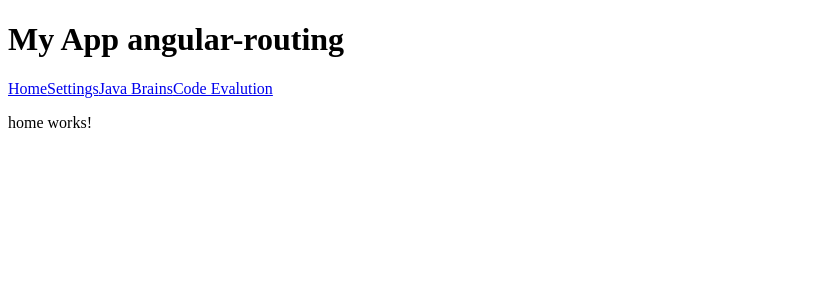
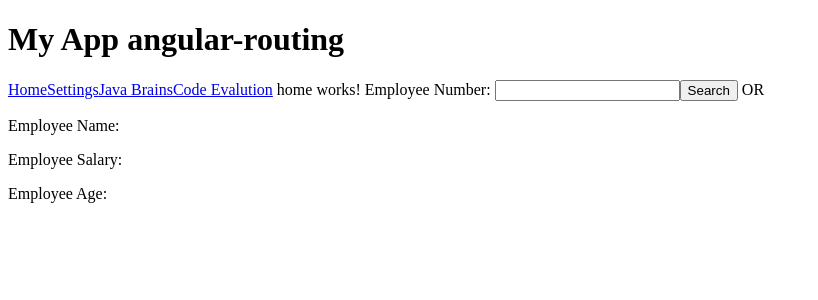
Before and after one commit to venkateshmudoju/angular, an Angular app in the folder angular-routing/: page /home in a window 1280 px wide. Shown: the top 300 px of the page, without its empty margins (0-818 px from the left). Built offline with nearby package versions, Linux system fonts and the light colour scheme.

Commit message:
Test Servie Sample

```diff
--- a/angular-routing/src/app/app.module.ts
+++ b/angular-routing/src/app/app.module.ts
@@ -11,6 +11,9 @@ import { SettingsContactComponent } from './settings-contact/settings-contact.co
 import { CodeEvalutionModule } from './code-evalution/code-evalution.module';
 import { JavabrainsModule } from './javabrains/javabrains.module';
 import { TestService } from './test.service';
+import { HttpClientModule} from '@angular/common/http';
+import { FormsModule } from '@angular/forms';
+
 
 @NgModule({
   declarations: [
@@ -22,6 +25,8 @@ import { TestService } from './test.service';
     SettingsContactComponent
   ],
   imports: [
+    FormsModule,
+    HttpClientModule,
     BrowserModule,
     AppRoutingModule,
     CodeEvalutionModule,
--- a/angular-routing/src/app/home/home.component.html
+++ b/angular-routing/src/app/home/home.component.html
@@ -1,3 +1,14 @@
-<p>
+
   home works!
-</p>
+   Employee Number: <input type="text" [(ngModel)]="employeeId" value="7202">
+   <button (click)="search()">Search</button>
+   <!-- {"id":"7202","employee_name":"wreererr","employee_salary":"45","employee_age":"677734","profile_image":""} -->
+   <div *ngIf="response">
+      <p>Employee Name: {{response.employee_name}}</p>
+      <p>Employee Salary: {{response.employee_salary}}</p>
+      <p>Employee Age: {{response.employee_age}}</p>
+  </div>
+OR
+<p>Employee Name: {{response ?.employee_name}}</p>
+      <p>Employee Salary: {{response ?.employee_salary}}</p>
+      <p>Employee Age: {{response ?.employee_age}}</p>
--- a/angular-routing/src/app/home/home.component.ts
+++ b/angular-routing/src/app/home/home.component.ts
@@ -1,5 +1,6 @@
 import { Component, OnInit } from '@angular/core';
 import { TestService } from '../test.service';
+import { HttpClient } from '@angular/common/http';
 
 @Component({
   selector: 'app-home',
@@ -8,12 +9,25 @@ import { TestService } from '../test.service';
 })
 export class HomeComponent implements OnInit {
 
-  constructor(private testService : TestService) {
+  employeeId: Number;
+  response: any;
+  constructor(private testService : TestService, private http: HttpClient) {
     //debugger;
     testService.printToConsole("Venkatesh")
   }
 
   ngOnInit() {
+    // var sample: 'http://dummy.restapiexample.com/api/v1/employees';
+    //  this.http.get('http://dummy.restapiexample.com/api/v1/employee/7202')
+    // .subscribe((respose) => console.log(respose));
+    // .subscribe((respose) => console.log(respose));
   }
 
+  search() {
+    this.http.get('http://dummy.restapiexample.com/api/v1/employee/'+this.employeeId)
+    .subscribe((response) => {
+      this.response = response;
+      console.log(response);
+    })
+  }
 }
```
Also changed, not shown: angular-routing/src/app/code-evalution/binding/binding.component.ts (line endings or trailing spaces).
